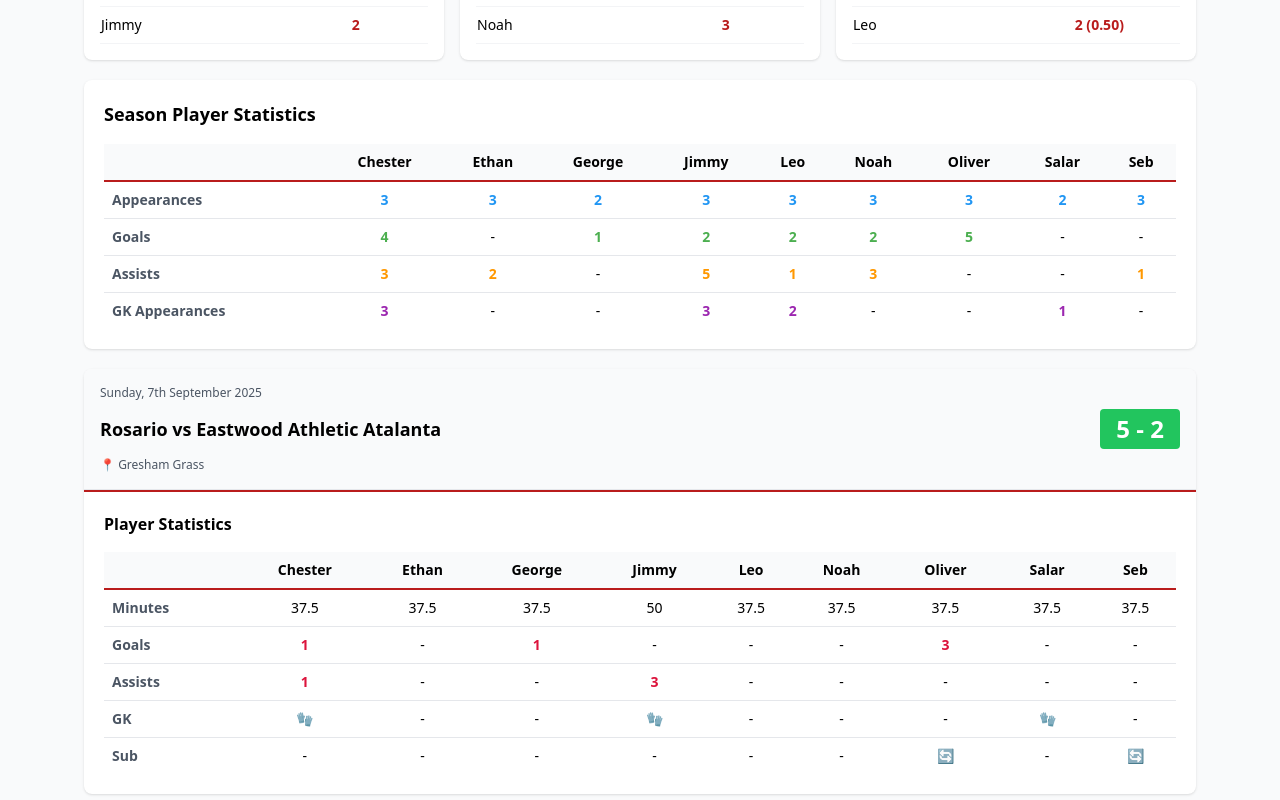
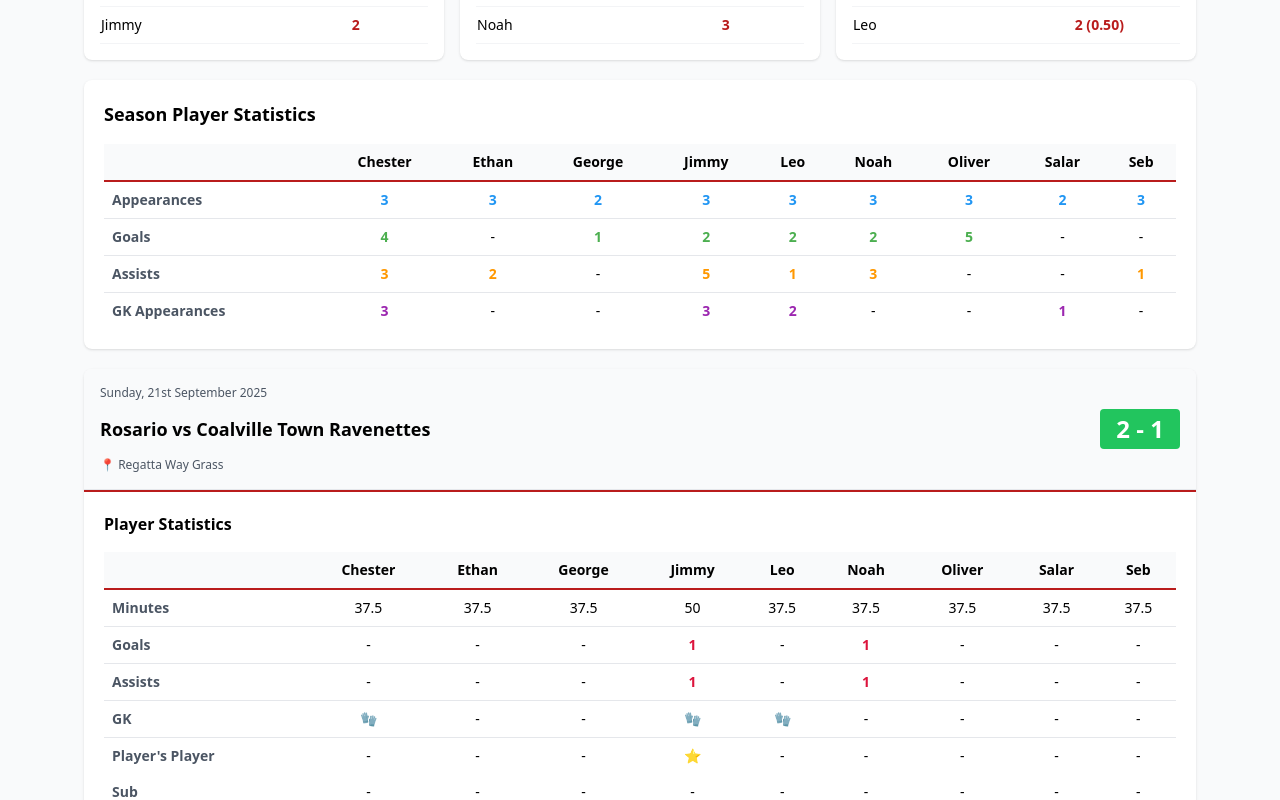
Before and after one commit to michaeljnorman2020-cmd/rosario-results, a React (Create React App) app: page / in a window 1280 px wide. Both pictures are taken after a click on the element 640 px from the left and 982 px from the top of the page. Shown: the part 553-1353 px from the top of the page. Built offline with nearby package versions, Linux system fonts and the light colour scheme.

Commit message:
Add POM Stat to Games

```diff
--- a/src/App.js
+++ b/src/App.js
@@ -8,56 +8,59 @@ const App = () => {
   const [matches] = useState([
     {
       date: 'Sunday, 7th September 2025',
+      sortDate: '2025-09-07',
       opponent: 'Eastwood Athletic Atalanta',
       home: true,
       score: { for: 5, against: 2 },
       location: 'Gresham Grass',
       stats: {
-        Chester: { mins: 37.5, goals: 1, assists: 1, gk: true, sub: false, gkMins: 12.5},
-        Ethan: { mins: 37.5, goals: 0, assists: 0, gk: false, sub: false, gkMins: 0},
-        George: { mins: 37.5, goals: 1, assists: 0, gk: false, sub: false, gkMins: 0},
-        Jimmy: { mins: 50, goals: 0, assists: 3, gk: true, sub: false, gkMins: 25},
-        Leo: { mins: 37.5, goals: 0, assists: 0, gk: false, sub: false, gkMins: 0},
-        Noah: { mins: 37.5, goals: 0, assists: 0, gk: false, sub: false, gkMins: 0},
-        Oliver: { mins: 37.5, goals: 3, assists: 0, gk: false, sub: true, gkMins: 0},
-        Salar: { mins: 37.5, goals: 0, assists: 0, gk: true, sub: false, gkMins: 12.5},
-        Seb: { mins: 37.5, goals: 0, assists: 0, gk: false, sub: true, gkMins: 0}
+        Chester: { mins: 37.5, goals: 1, assists: 1, gk: true, sub: false, gkMins: 12.5, pom: false},
+        Ethan: { mins: 37.5, goals: 0, assists: 0, gk: false, sub: false, gkMins: 0, pom: false},
+        George: { mins: 37.5, goals: 1, assists: 0, gk: false, sub: false, gkMins: 0, pom: false},
+        Jimmy: { mins: 50, goals: 0, assists: 3, gk: true, sub: false, gkMins: 25, pom: false},
+        Leo: { mins: 37.5, goals: 0, assists: 0, gk: false, sub: false, gkMins: 0, pom: false},
+        Noah: { mins: 37.5, goals: 0, assists: 0, gk: false, sub: false, gkMins: 0, pom: false},
+        Oliver: { mins: 37.5, goals: 3, assists: 0, gk: false, sub: true, gkMins: 0, pom: true},
+        Salar: { mins: 37.5, goals: 0, assists: 0, gk: true, sub: false, gkMins: 12.5, pom: false},
+        Seb: { mins: 37.5, goals: 0, assists: 0, gk: false, sub: true, gkMins: 0, pom: false}
       }
     },
     {
       date: 'Sunday, 14th September 2025',
+      sortDate: '2025-09-14',
       opponent: 'Cotgrave White',
       home: false,
       score: { for: 10, against: 0 },
       location: 'Cotgrave Grass',
       stats: {
-        Chester: { mins: 50, goals: 3, assists: 2, gk: true, sub: false, gkMins: 12.5},
-        Ethan: { mins: 50, goals: 0, assists: 2, gk: false, sub: false, gkMins: 0},
-        George: { mins: 0, goals: 0, assists: 0, gk: false, sub: false, gkMins: 0},
-        Jimmy: { mins: 50, goals: 1, assists: 1, gk: true, sub: false, gkMins: 25},
-        Leo: { mins: 50, goals: 2, assists: 1, gk: true, sub: false, gkMins: 12.5},
-        Noah: { mins: 50, goals: 1, assists: 2, gk: false, sub: false, gkMins: 0},
-        Oliver: { mins: 50, goals: 2, assists: 0, gk: false, sub: false, gkMins: 0},
-        Salar: { mins: 0, goals: 0, assists: 0, gk: false, sub: false, gkMins: 0},
-        Seb: { mins: 50, goals: 0, assists: 1, gk: false, sub: false, gkMins: 0}
+        Chester: { mins: 50, goals: 3, assists: 2, gk: true, sub: false, gkMins: 12.5, pom: true},
+        Ethan: { mins: 50, goals: 0, assists: 2, gk: false, sub: false, gkMins: 0, pom: false},
+        George: { mins: 0, goals: 0, assists: 0, gk: false, sub: false, gkMins: 0, pom: false},
+        Jimmy: { mins: 50, goals: 1, assists: 1, gk: true, sub: false, gkMins: 25, pom: false},
+        Leo: { mins: 50, goals: 2, assists: 1, gk: true, sub: false, gkMins: 12.5, pom: false},
+        Noah: { mins: 50, goals: 1, assists: 2, gk: false, sub: false, gkMins: 0, pom: false},
+        Oliver: { mins: 50, goals: 2, assists: 0, gk: false, sub: false, gkMins: 0, pom: false},
+        Salar: { mins: 0, goals: 0, assists: 0, gk: false, sub: false, gkMins: 0, pom: false},
+        Seb: { mins: 50, goals: 0, assists: 1, gk: false, sub: false, gkMins: 0, pom: false}
       }
     },
     {
       date: 'Sunday, 21st September 2025',
+      sortDate: '2025-09-21',
       opponent: 'Coalville Town Ravenettes',
       home: true,
       score: { for: 2, against: 1 },
       location: 'Regatta Way Grass',
       stats: {
-        Chester: { mins: 37.5, goals: 0, assists: 0, gk: true, sub: false, gkMins: 0},
-        Ethan: { mins: 37.5, goals: 0, assists: 0, gk: false, sub: false, gkMins: 0},
-        George: { mins: 37.5, goals: 0, assists: 0, gk: false, sub: false, gkMins: 0},
-        Jimmy: { mins: 50, goals: 1, assists: 1, gk: true, sub: false, gkMins: 25},
-        Leo: { mins: 37.5, goals: 0, assists: 0, gk: true, sub: false, gkMins: 12.5},
-        Noah: { mins: 37.5, goals: 1, assists: 1, gk: false, sub: false, gkMins: 0},
-        Oliver: { mins: 37.5, goals: 0, assists: 0, gk: false, sub: false, gkMins: 0},
-        Salar: { mins: 37.5, goals: 0, assists: 0, gk: false, sub: false, gkMins: 12.5},
-        Seb: { mins: 37.5, goals: 0, assists: 0, gk: false, sub: false, gkMins: 0}
+        Chester: { mins: 37.5, goals: 0, assists: 0, gk: true, sub: false, gkMins: 0, pom: false},
+        Ethan: { mins: 37.5, goals: 0, assists: 0, gk: false, sub: false, gkMins: 0, pom: false},
+        George: { mins: 37.5, goals: 0, assists: 0, gk: false, sub: false, gkMins: 0, pom: false},
+        Jimmy: { mins: 50, goals: 1, assists: 1, gk: true, sub: false, gkMins: 25, pom: true},
+        Leo: { mins: 37.5, goals: 0, assists: 0, gk: true, sub: false, gkMins: 12.5, pom: false},
+        Noah: { mins: 37.5, goals: 1, assists: 1, gk: false, sub: false, gkMins: 0, pom: false},
+        Oliver: { mins: 37.5, goals: 0, assists: 0, gk: false, sub: false, gkMins: 0, pom: false},
+        Salar: { mins: 37.5, goals: 0, assists: 0, gk: false, sub: false, gkMins: 12.5, pom: false},
+        Seb: { mins: 37.5, goals: 0, assists: 0, gk: false, sub: false, gkMins: 0, pom: false}
       }
     }
     // ADD NEW MATCHES HERE - just copy the format above
@@ -358,7 +361,7 @@ const App = () => {
         {/* Match Cards */}
         {matches
           .map((match, index) => ({ ...match, originalIndex: index }))
-  .sort((a, b) => new Date(b.date) - new Date(a.date))
+          .sort((a, b) => new Date(b.sortDate) - new Date(a.sortDate))
           .map((match, displayIndex) => (
             <div key={match.originalIndex} className="bg-white rounded-lg mb-4 shadow overflow-hidden">
               <div
@@ -391,8 +394,7 @@ const App = () => {
                             <th key={player} className="text-center p-2 border-b-2 border-red-700 font-semibold">
                               {player}
                             </th>
-                        ))
-                  }
+                          ))}
                         </tr>
                       </thead>
                       <tbody>
@@ -431,6 +433,14 @@ const App = () => {
                           ))}
                         </tr>
                         <tr>
+                          <td className="p-2 font-semibold text-gray-600">Player's Player</td>
+                          {players.map(player => (
+                            <td key={player} className="text-center p-2">
+                              {match.stats[player].pom ? '⭐' : '-'}
+                            </td>
+                          ))}
+                        </tr>
+                        <tr>
                           <td className="p-2 font-semibold text-gray-600">Sub</td>
                           {players.map(player => (
                             <td key={player} className="text-center p-2">
```
Lines whose indentation alone changed are shown as unchanged.
